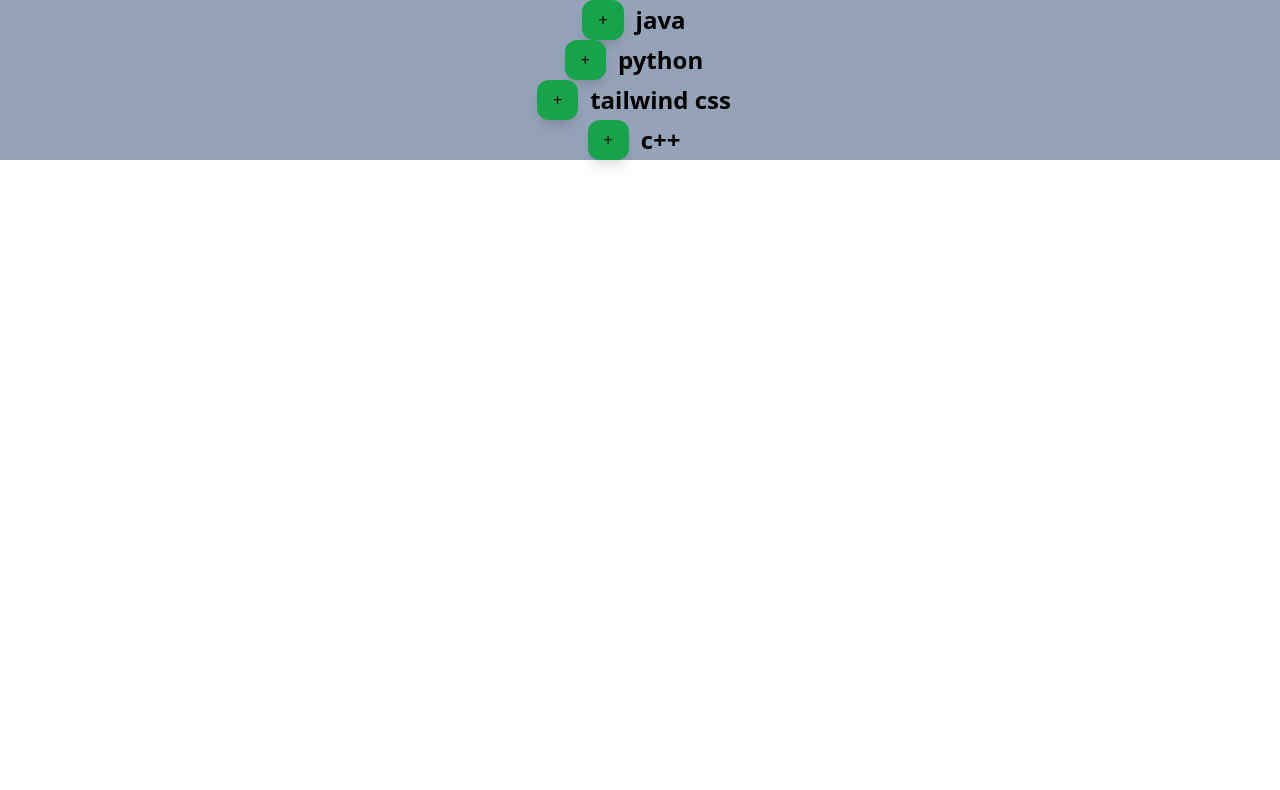
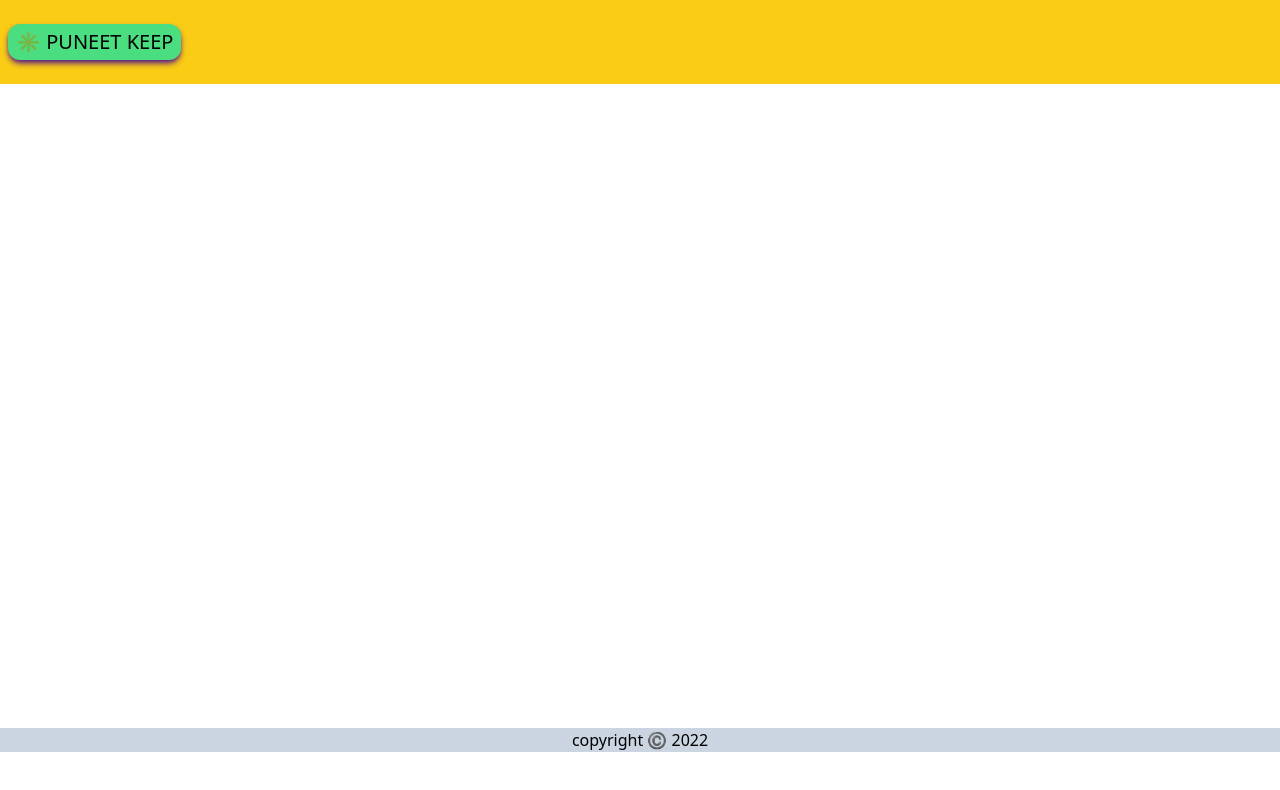
Before and after one commit to iamfutureflash/create-react-tailwind, a React (Create React App) app: page / in a window 1280 px wide. Shown: the top 790 px of the page. Built offline with nearby package versions, Linux system fonts and the light colour scheme.

Commit message:
added navbar and footer

```diff
--- a/public/index.html
+++ b/public/index.html
@@ -26,7 +26,7 @@
     -->
     <title>React App</title>
   </head>
-  <body>
+  <body >
     <noscript>You need to enable JavaScript to run this app.</noscript>
     <div class="bg-slate-900" id="root"></div>
     <!--
--- a/src/App.js
+++ b/src/App.js
@@ -1,9 +1,9 @@
 import React from 'react';
-import Accordian from "./projects/accordian/Accordian";
+import GoogleKeep from "./projects/GoogleKeep/GoogleKeep";
 
 const App = () => {
     return (
-        <Accordian />
+        <GoogleKeep />
     );
 }
 export default App;
--- /dev/null
+++ b/src/projects/GoogleKeep/Footer.jsx
@@ -0,0 +1,9 @@
+import React from 'react'
+
+function Footer() {
+  return (
+    <div className='mt-2 text-center bg-slate-300 bottom-0 absolute w-full' >copyright ©️ 2022</div>
+  )
+}
+
+export default Footer
--- /dev/null
+++ b/src/projects/GoogleKeep/GoogleKeep.jsx
@@ -0,0 +1,30 @@
+import React from 'react'
+import Navbar from './Navbar'
+import Footer from './Footer'
+export default function GoogleKeep() {
+  return (
+    <div className='w-screen h-[94vh] relative' >
+      <Navbar />
+      {/* <div className='mx-2 my-4 px-6 py-4' >
+        Duis eu irure est exercitation adipisicing enim ullamco id aliquip amet sit. Amet incididunt sit ad do labore velit reprehenderit aute sunt. Proident ex Lorem reprehenderit proident consectetur deserunt irure commodo Lorem nostrud magna dolore eiusmod. Sint dolor dolore dolor sit laboris nostrud excepteur qui pariatur eiusmod nostrud nostrud laborum. Officia officia commodo mollit mollit cupidatat dolore ullamco.
+
+        Esse pariatur quis sunt qui duis sint Lorem Lorem quis. Lorem labore exercitation labore excepteur elit in cupidatat tempor. Deserunt veniam excepteur occaecat laboris incididunt excepteur ea. Pariatur fugiat ut veniam exercitation veniam. Minim consectetur nostrud officia aliqua eu.
+
+        Est voluptate culpa laborum in excepteur duis aliquip ex ut tempor. Id consequat Lorem consequat id adipisicing voluptate reprehenderit consequat. Magna amet occaecat in enim fugiat dolore ex magna Lorem culpa. Cupidatat ad laboris aliquip exercitation ut culpa incididunt laborum reprehenderit fugiat consectetur ullamco voluptate dolore. Adipisicing amet tempor dolore cupidatat aliqua exercitation ex laboris ut. Do non ea adipisicing laborum dolor elit.
+
+        Irure incididunt minim nulla incididunt. Reprehenderit ullamco ullamco esse enim tempor laborum. Et occaecat ullamco ea nulla tempor dolore officia ipsum.
+
+        Sint est dolore irure dolor ea deserunt in cillum officia duis sit aliqua eu. Incididunt occaecat culpa sit fugiat commodo aute amet occaecat anim veniam cupidatat enim ipsum. Ipsum adipisicing qui id mollit in duis veniam laboris officia. Excepteur sint do veniam tempor.
+
+        Fugiat consequat aute laborum voluptate ut reprehenderit culpa culpa incididunt magna laborum esse in. Aliqua exercitation elit voluptate non cupidatat reprehenderit consequat irure sint excepteur dolore minim. Cupidatat qui elit nostrud aliqua fugiat qui ipsum voluptate magna nulla et do. Elit velit consequat irure ex esse fugiat amet incididunt reprehenderit elit laborum. Elit magna nulla ullamco ea do elit ex labore exercitation excepteur. Dolore non reprehenderit nisi mollit reprehenderit commodo duis quis.
+
+        Pariatur id anim laborum elit consequat. Sit minim consequat est occaecat cupidatat ut est excepteur nostrud. Non in anim dolor mollit deserunt velit anim do excepteur aliquip officia do minim nulla.
+
+        In eu fugiat irure duis excepteur velit pariatur velit in. Veniam enim anim elit nostrud nostrud excepteur voluptate dolore esse. Proident pariatur enim ad ut commodo pariatur sit nisi labore adipisicing officia nisi aliquip. In ad sint quis eu. Sint aliquip non excepteur do amet.
+
+        Dolor sint proident anim officia ut duis non cupidatat aute reprehenderit dolor laborum aliqua. Dolor amet dolore irure nisi laboris aute commodo duis elit adipisicing nisi consequat exercitation culpa. Non laborum labore dolor ex commodo non aliquip velit labore commodo fugiat consequat excepteur eu. Excepteur sint incididunt amet amet exercitation ex nisi.
+      </div> */}
+      <Footer />
+    </div>
+  )
+}
--- /dev/null
+++ b/src/projects/GoogleKeep/Navbar.jsx
@@ -0,0 +1,11 @@
+import React from 'react'
+
+export default function Navbar() {
+  return (
+    <div className='bg-yellow-400  flex justify-start items-center' >
+        <div className='px-2 py-6' >
+        <div className='text-xl uppercase w-fit h-fit bg-green-400 px-2 py-1 rounded-xl shadow-md shadow-purple-900' > ✳️ puneet keep</div>
+        </div>
+    </div>
+  )
+}
```
